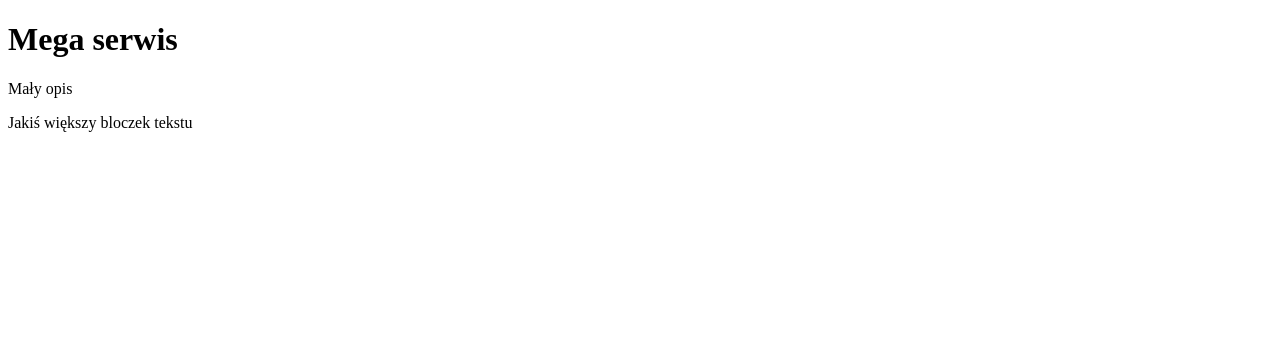
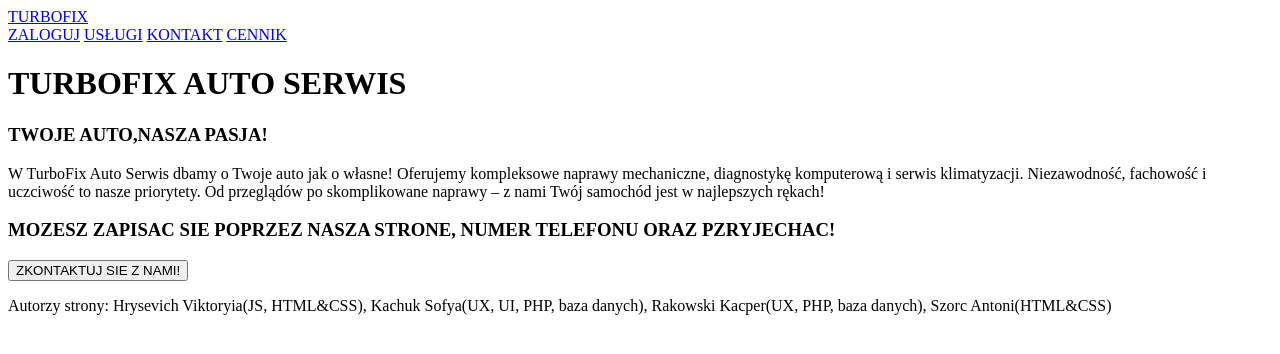
Before and after one commit to szorcyk/Serwis-samochodowy, a PHP site: the page made by indexy/główna.php in a window 1280 px wide. Shown: the top 354 px of the page. Run offline with PHP 8.4, Linux system fonts and the light colour scheme.

Commit message:
Update główna.php

```diff
--- a/indexy/główna.php
+++ b/indexy/główna.php
@@ -8,12 +8,37 @@
 </head>
 <body>
     <header>
-        <h1>Mega serwis</h1>
-        <p>Mały opis</p>
+    <div class="header">
+    <a href="#default">TURBOFIX</a>
+        <div class="header-right">
+          <a class="active" href="#home">ZALOGUJ</a>
+          <a href="#services">USŁUGI</a>
+          <a href="#contact">KONTAKT</a>
+          <a href="#price">CENNIK</a>
+        </div>
+      </div>
+      <div class="header2">
+<!-- TUTAJ TRZEBA TO ZDJECIE NA BANER-->
+        <h1>TURBOFIX AUTO SERWIS</h1>
+        <h3>TWOJE AUTO,NASZA PASJA!</h3>
+      </div>
     </header>
     <section class="main">
-        <p>Jakiś większy bloczek tekstu</p>
+        <p>W TurboFix Auto Serwis dbamy o Twoje auto jak o własne! Oferujemy kompleksowe naprawy
+        mechaniczne, diagnostykę komputerową i serwis klimatyzacji. Niezawodność, fachowość i uczciwość to
+        nasze priorytety. Od przeglądów po skomplikowane naprawy – z nami Twój samochód jest w
+        najlepszych rękach!</p>
     </section>
-    <footer></footer>
+    <section class="slider">
+      <!-- TUTAJ BEDZUIE TEN SLIDER O DOSTEPNYMI PRZEZ NAS OFERTAMI-->
+
+    </section>
+    <section class="kontakt">
+      <h3>MOZESZ ZAPISAC SIE POPRZEZ NASZA STRONE, NUMER TELEFONU ORAZ PZRYJECHAC!</h3>
+      <input type="button" value="ZKONTAKTUJ SIE Z NAMI!">
+    </section>
+    <footer>
+      <p>Autorzy strony: Hrysevich Viktoryia(JS, HTML&CSS), Kachuk Sofya(UX, UI, PHP, baza danych), Rakowski Kacper(UX, PHP, baza danych), Szorc Antoni(HTML&CSS)</p>
+    </footer>
 </body>
 </html>
```
